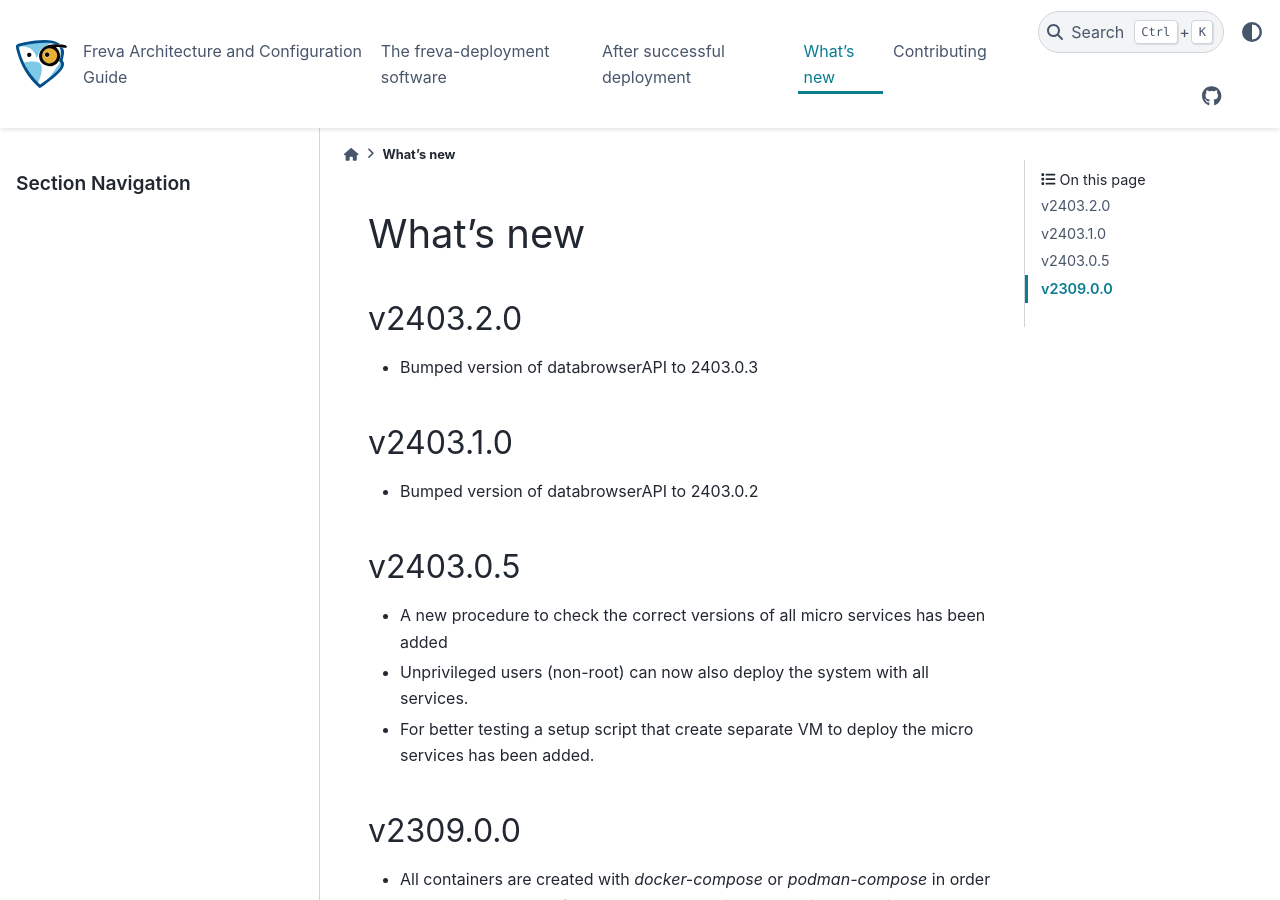
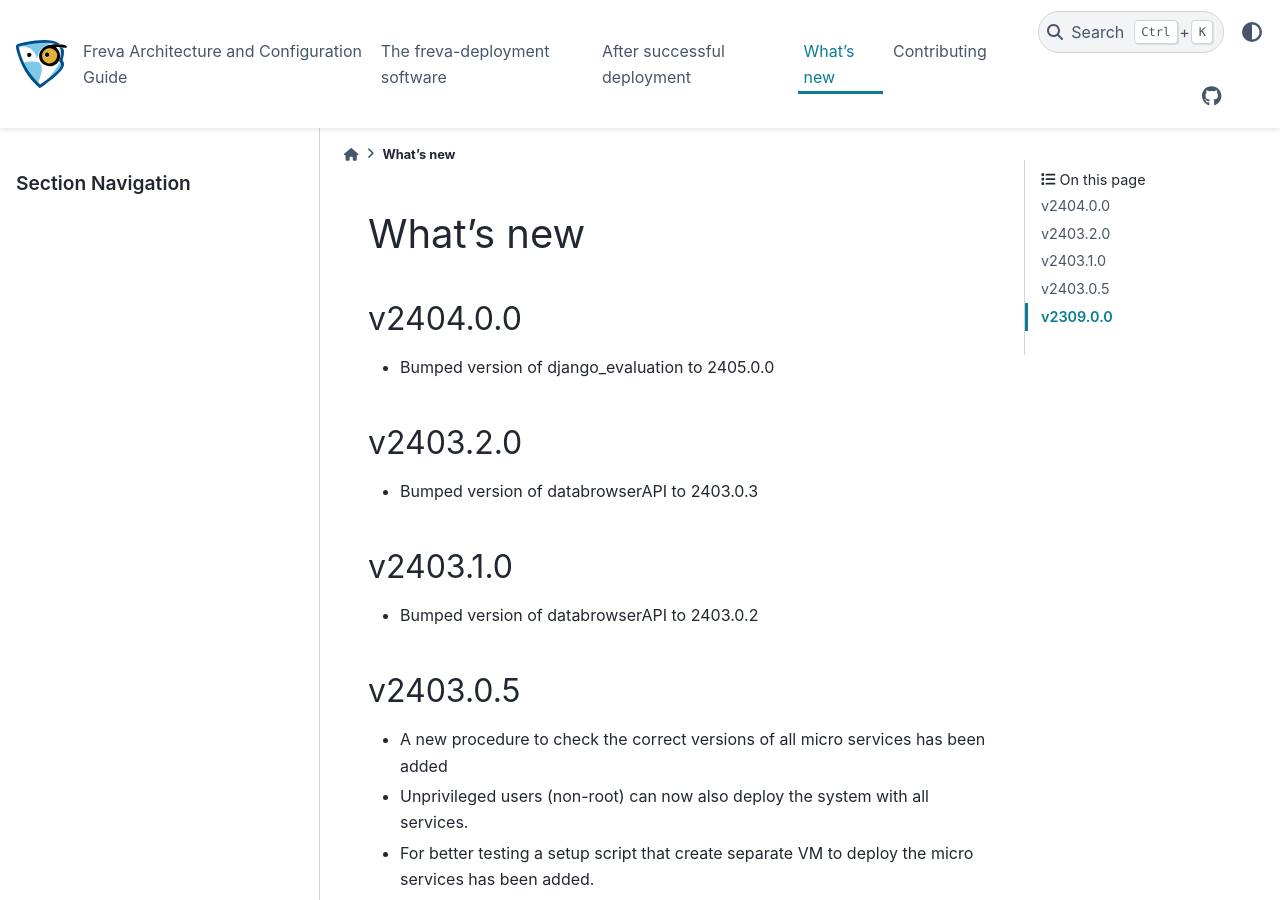
Before and after one commit to FREVA-CLINT/freva-deployment, a Sphinx documentation site: the page built from docs/whatsnew.rst, in a window 1280 px wide and 900 px high. Built offline with Sphinx 7.4.7 and the PyData theme 0.15.4, drawn with Linux system fonts in a browser that asks for light colours; pages that are not in the unit, such as notebooks, are missing from menus.

Commit message:
Bump django_evaluation version to 2405.0.0

```diff
--- a/docs/whatsnew.rst
+++ b/docs/whatsnew.rst
@@ -6,6 +6,12 @@ What's new
 .. toctree::
    :maxdepth: 0
    :titlesonly:
+
+v2404.0.0
+~~~~~~~~
+* Bumped version of django_evaluation to 2405.0.0
+
+
 
 
 v2403.2.0
--- a/src/freva_deployment/__init__.py
+++ b/src/freva_deployment/__init__.py
@@ -1,6 +1,6 @@
 from urllib.request import urlretrieve
 
-__version__ = "2403.2.0"
+__version__ = "2404.0.0"
 FREVA_PYTHON_VERSION = "3.11"
 AVAILABLE_PYTHON_VERSIONS = ["3.8", "3.9", "3.10", "3.11", "3.12"]
 AVAILABLE_CONDA_ARCHS = [
```
Also changed, not shown: 1 other file.
